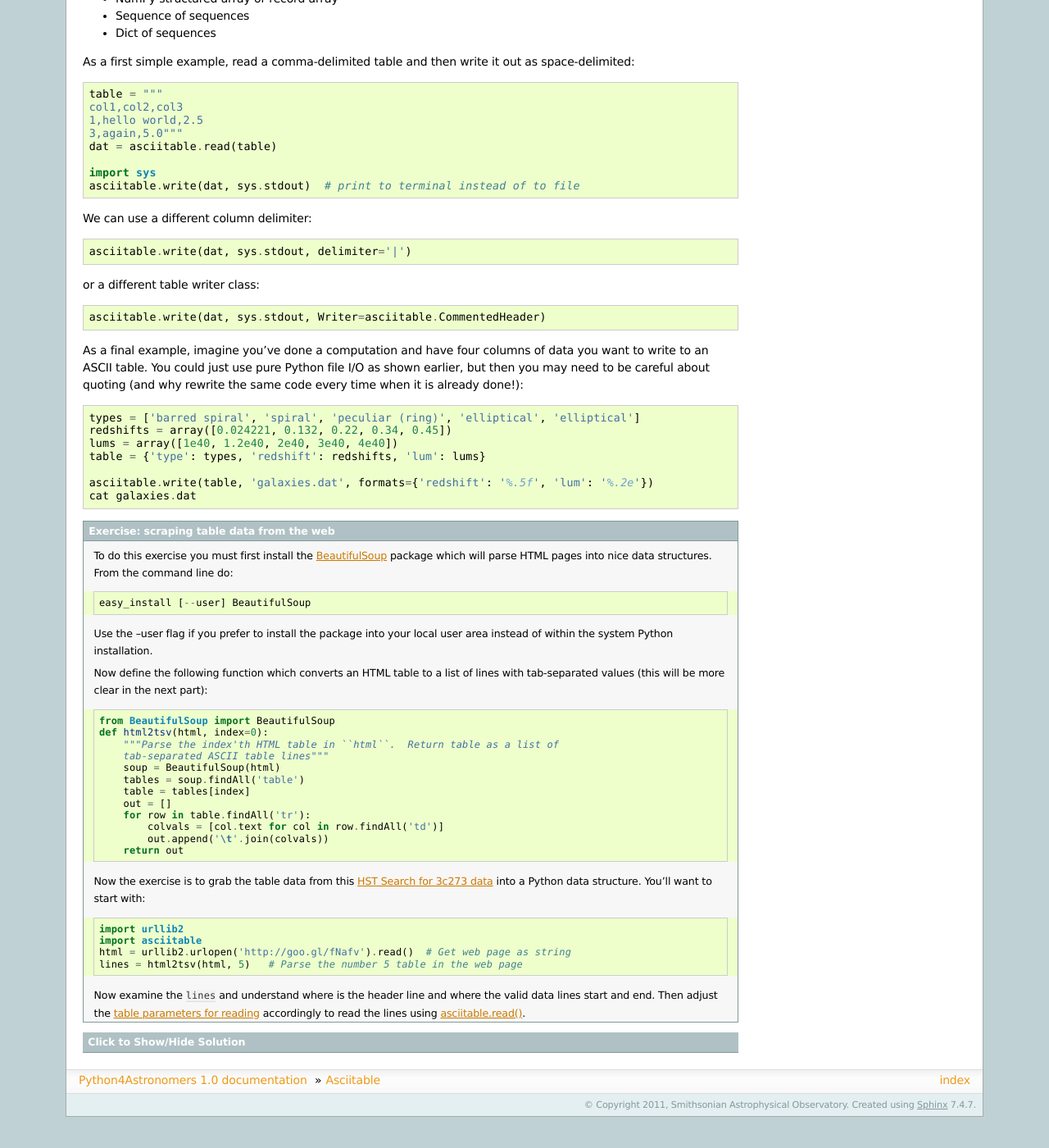
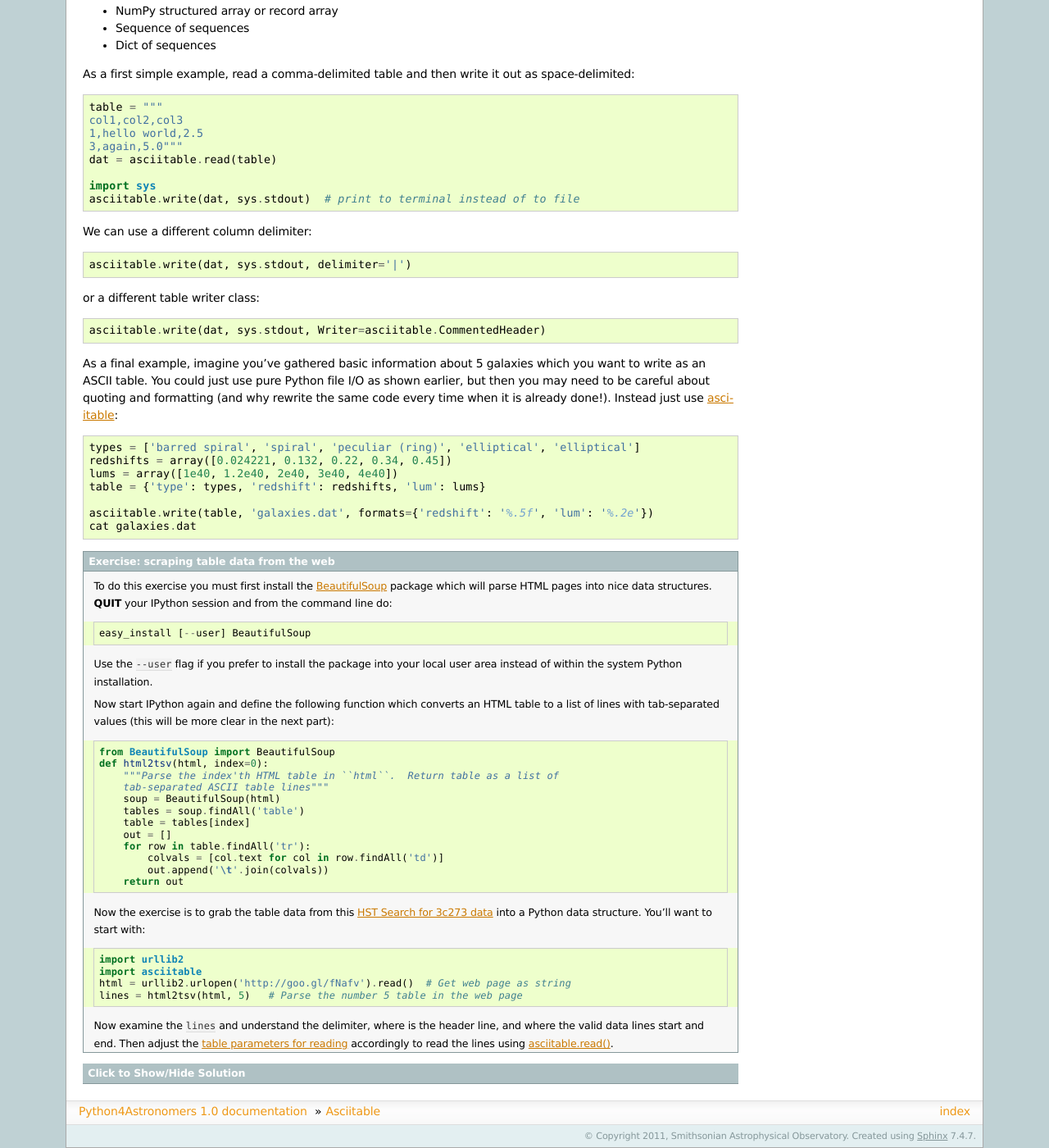
Before and after one commit to python4astronomers/python4astronomers, a Sphinx documentation site: the page built from source/files/asciitable.rst, in a window 1280 px wide and 1400 px high, scrolled down 1952 px. Shown: the whole window at 82% size. Built offline with Sphinx 7.4.7, drawn with Linux system fonts in a browser that asks for light colours; formulas are drawn with MathJax 3; before the commit the page ends 3314 px from its top, so only the background shows below that.

Commit message:
Minor tweaks to asciitable

```diff
--- a/source/files/asciitable.rst
+++ b/source/files/asciitable.rst
@@ -42,6 +42,7 @@
 --------------
 ::
 
+  import asciitable
   table = """
   col1 col2 col3
   1    2    "hi there"
@@ -153,10 +154,10 @@
 
   asciitable.write(dat, sys.stdout, Writer=asciitable.CommentedHeader)
 
-As a final example, imagine you've done a computation and have four columns of
-data you want to write to an ASCII table.  You could just use pure Python file I/O as
-shown earlier, but then you may need to be careful about quoting (and why
-rewrite the same code every time when it is already done!)::
+As a final example, imagine you've gathered basic information about 5 galaxies
+which you want to write as an ASCII table.  You could just use pure Python file I/O as
+shown earlier, but then you may need to be careful about quoting and formatting (and why
+rewrite the same code every time when it is already done!).  Instead just use `asciitable`_::
 
   types = ['barred spiral', 'spiral', 'peculiar (ring)', 'elliptical', 'elliptical']
   redshifts = array([0.024221, 0.132, 0.22, 0.34, 0.45])
@@ -170,15 +171,16 @@
 
    To do this exercise you must first install the `BeautifulSoup
    <http://www.crummy.com/software/BeautifulSoup/>`_ package which will parse
-   HTML pages into nice data structures.  From the command line do::
+   HTML pages into nice data structures.  **QUIT** your IPython session and from the command line do::
 
      easy_install [--user] BeautifulSoup
 
-   Use the --user flag if you prefer to install the package into your local
+   Use the ``--user`` flag if you prefer to install the package into your local
    user area instead of within the system Python installation.
 
-   Now define the following function which converts an HTML table to a list
-   of lines with tab-separated values (this will be more clear in the next part)::
+   Now start IPython again and define the following function which converts an
+   HTML table to a list of lines with tab-separated values (this will be more
+   clear in the next part)::
 
      from BeautifulSoup import BeautifulSoup
      def html2tsv(html, index=0):
@@ -202,21 +204,23 @@
      html = urllib2.urlopen('http://goo.gl/fNafv').read()  # Get web page as string
      lines = html2tsv(html, 5)   # Parse the number 5 table in the web page
 
-   Now examine the ``lines`` and understand where is the header line and where
-   the valid data lines start and end.  Then adjust the `table parameters for
-   reading`_ accordingly to read the lines using `asciitable.read()`_.
+   Now examine the ``lines`` and understand the delimiter, where is the header
+   line, and where the valid data lines start and end.  Then adjust the `table
+   parameters for reading`_ accordingly to read the lines using
+   `asciitable.read()`_.
 
 .. raw:: html
 
    <p class="flip9">Click to Show/Hide Solution</p> <div class="panel9">
 
-The first and last data lines are garbage and there is no header (column)
-information in the way that we parsed the HTML table.  It turns out this page
-put the table header column names ("Mark" "Dataset" "Target Name" ...) in a
-separate element.  The table can still be read, however, by indicating that
-there is no header line with ``header_start=None``::
+The delimiter is the tab character `"\t"`.  The first and last data lines are
+garbage and there is no header (column) information in the way that we parsed
+the HTML table.  It turns out this page put the table header column names
+("Mark" "Dataset" "Target Name" ...) in a separate element.  The table can
+still be read, however, by indicating that there is no header line with
+``header_start=None``::
 
-  dat = asciitable.read(lines, data_start=1, data_end=-1, header_start=None)
+  dat = asciitable.read(lines, data_start=1, data_end=-1, header_start=None, delimiter='\t')
 
 .. raw:: html
 
```
